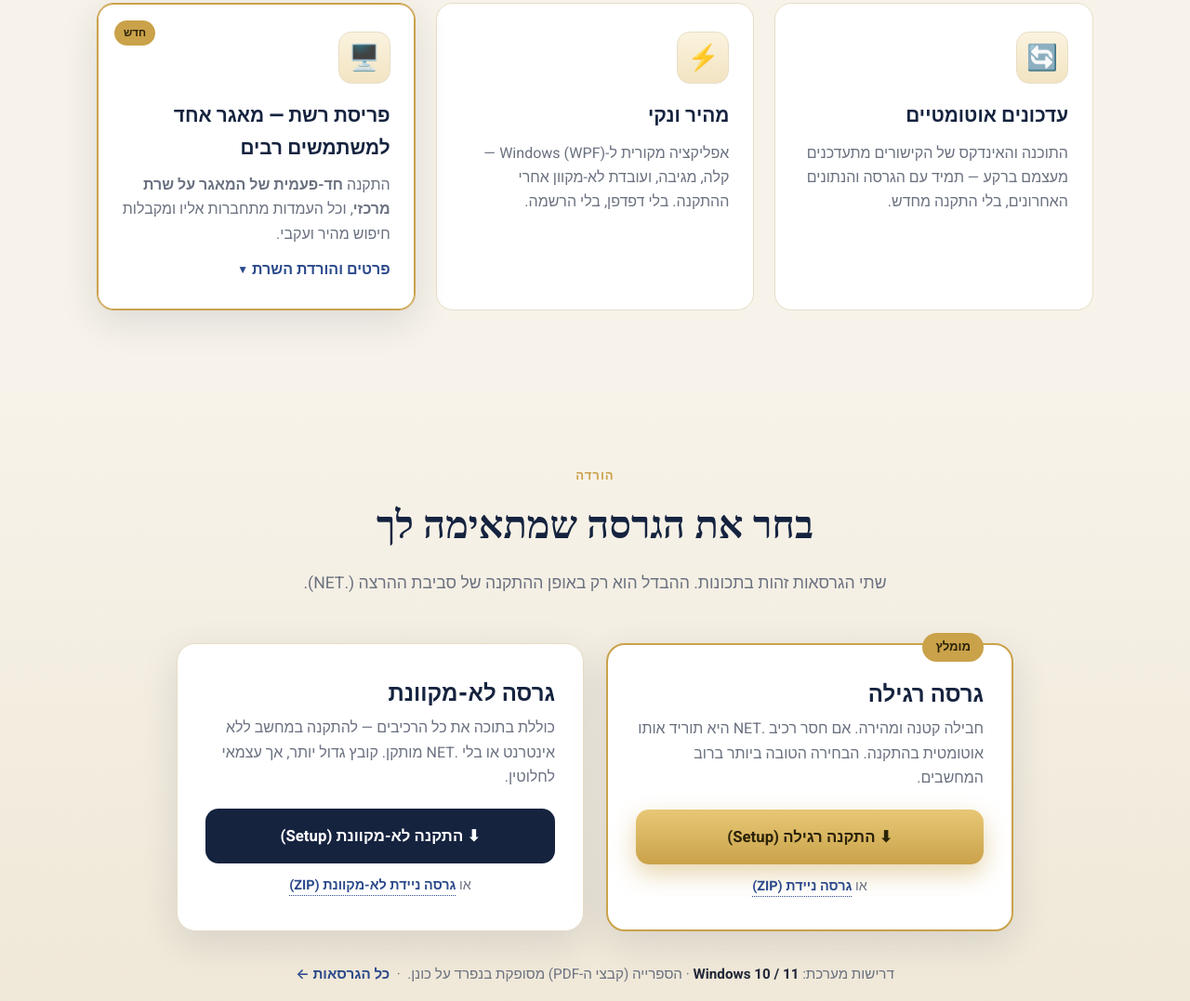
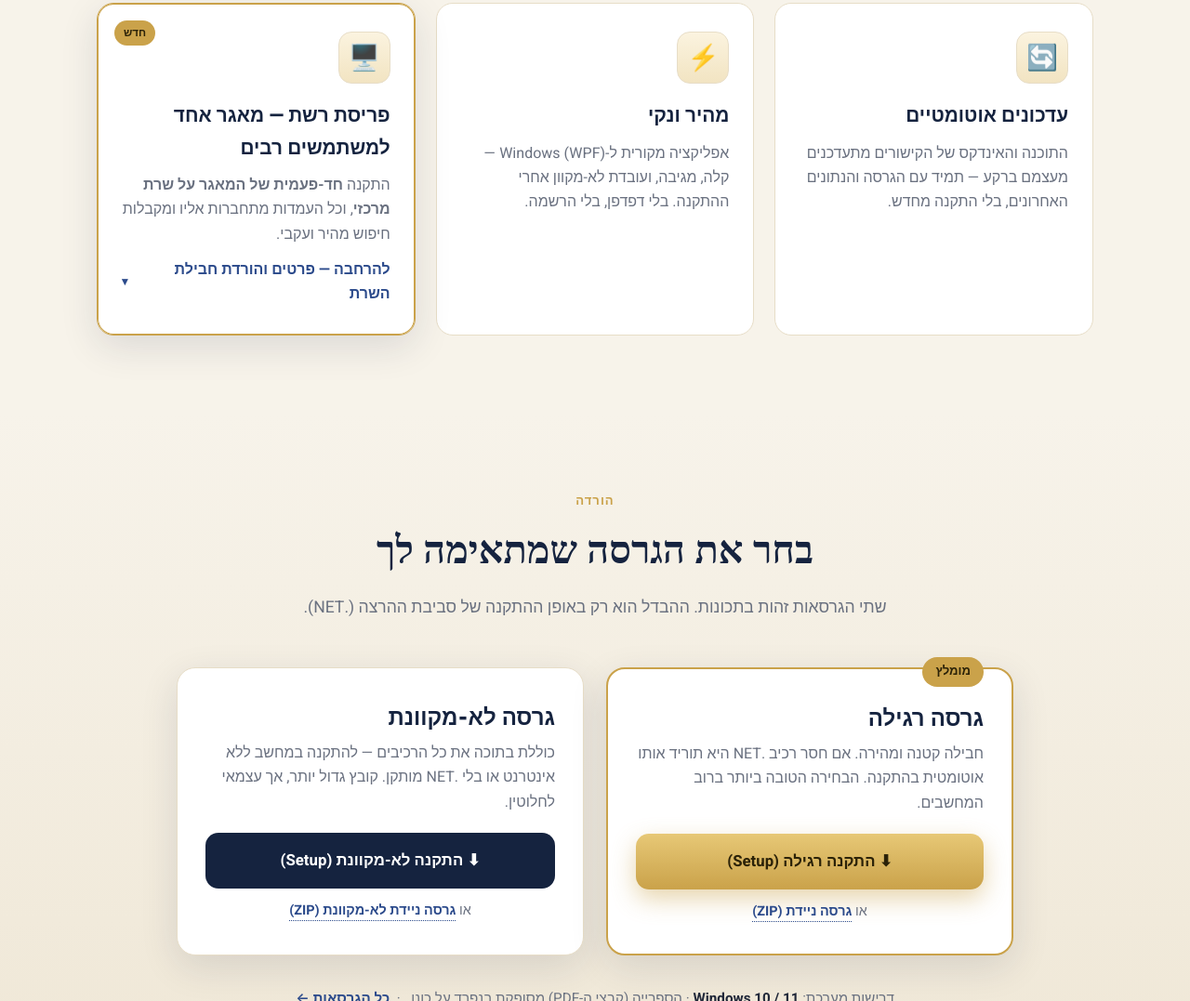
Before and after one commit to HebrewBooks-2026/hebrewbooks-2026.github.io, a plain HTML site: page index.html in a window 1280 px wide. Shown: the part 1772-2849 px from the top of the page at 93% size. Drawn offline with Linux system fonts and the light colour scheme; no server answers; a web font is replaced by a local one.

Commit message:
site: clearer expand label on network-deployment card

```diff
--- a/index.html
+++ b/index.html
@@ -373,7 +373,7 @@
         <h3>פריסת רשת — מאגר אחד למשתמשים רבים</h3>
         <p>התקנה <b>חד-פעמית של המאגר על שרת מרכזי</b>, וכל העמדות מתחברות אליו ומקבלות חיפוש מהיר ועקבי.</p>
         <details class="card-more">
-          <summary>פרטים והורדת השרת</summary>
+          <summary>להרחבה — פרטים והורדת חבילת השרת</summary>
           <p>השרת מספק שירות חיפוש מרכזי המאפשר חיפוש <b>מהיר ועקבי</b> בכל עמדה, והספרים נקראים מתיקייה משותפת. בנוסף, אפשר <b>להתקין ולהוסיף עמדה חדשה בלחיצה אחת</b> — ללא כל פעולה נוספת.</p>
           <p class="card-dl"><a href="https://github.com/HebrewBooks-2026/Hebrewbooks-Releases/releases/download/prerequisites/hbsearch-server.zip">⬇ הורדת חבילת השרת (hbsearch-server.zip)</a></p>
         </details>
```
